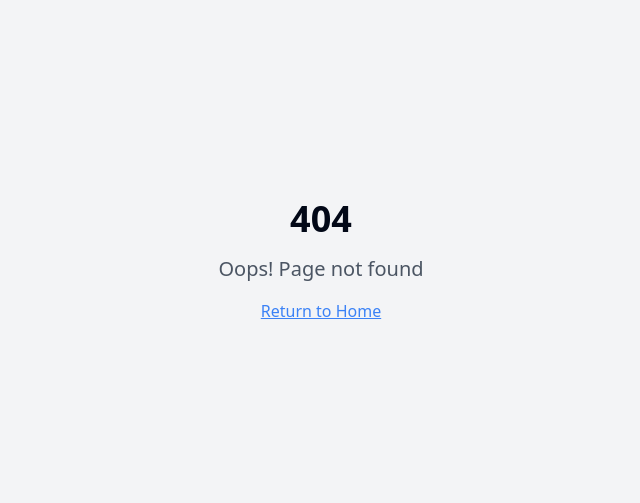
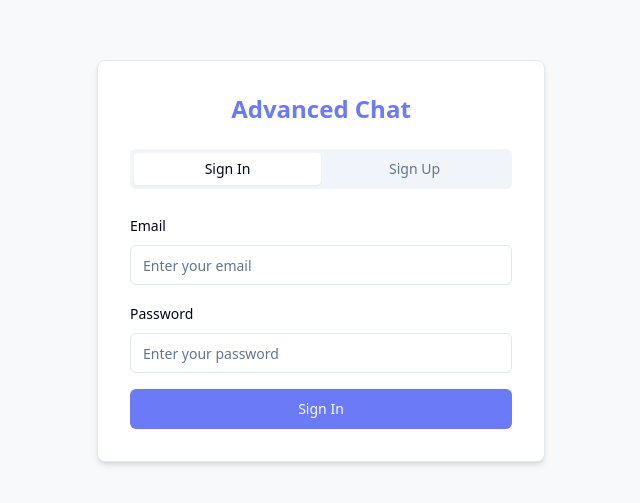
Before and after one commit to adham-ta/snappy-conversations-reimagined, a React (Vite) app: page /auth in a window 1280 px wide. Before the commit this address had no page. Shown: the part 139-642 px from the top of the page, without its empty margins (319-959 px from the left). Built offline with nearby package versions, Linux system fonts and the light colour scheme.

Commit message:
Run SQL script

```diff
--- a/src/App.tsx
+++ b/src/App.tsx
@@ -1,10 +1,14 @@
+
 import { Toaster } from "@/components/ui/toaster";
 import { Toaster as Sonner } from "@/components/ui/sonner";
 import { TooltipProvider } from "@/components/ui/tooltip";
 import { QueryClient, QueryClientProvider } from "@tanstack/react-query";
 import { BrowserRouter, Routes, Route } from "react-router-dom";
 import Index from "./pages/Index";
+import Auth from "./pages/Auth";
 import NotFound from "./pages/NotFound";
+import { AuthProvider } from "./contexts/AuthContext";
+import ProtectedRoute from "./components/ProtectedRoute";
 
 const queryClient = new QueryClient();
 
@@ -14,11 +18,15 @@ const App = () => (
       <Toaster />
       <Sonner />
       <BrowserRouter>
-        <Routes>
-          <Route path="/" element={<Index />} />
-          {/* ADD ALL CUSTOM ROUTES ABOVE THE CATCH-ALL "*" ROUTE */}
-          <Route path="*" element={<NotFound />} />
-        </Routes>
+        <AuthProvider>
+          <Routes>
+            <Route path="/auth" element={<Auth />} />
+            <Route element={<ProtectedRoute />}>
+              <Route path="/" element={<Index />} />
+            </Route>
+            <Route path="*" element={<NotFound />} />
+          </Routes>
+        </AuthProvider>
       </BrowserRouter>
     </TooltipProvider>
   </QueryClientProvider>
--- /dev/null
+++ b/src/components/ProtectedRoute.tsx
@@ -0,0 +1,23 @@
+
+import { Navigate, Outlet } from 'react-router-dom';
+import { useAuth } from '@/contexts/AuthContext';
+
+const ProtectedRoute = () => {
+  const { user, isLoading } = useAuth();
+
+  if (isLoading) {
+    return (
+      <div className="flex h-screen items-center justify-center">
+        <div className="animate-spin rounded-full h-12 w-12 border-b-2 border-chat-primary"></div>
+      </div>
+    );
+  }
+
+  if (!user) {
+    return <Navigate to="/auth" replace />;
+  }
+
+  return <Outlet />;
+};
+
+export default ProtectedRoute;
--- /dev/null
+++ b/src/components/UserMenu.tsx
@@ -0,0 +1,49 @@
+
+import { useAuth } from '@/contexts/AuthContext';
+import { Button } from '@/components/ui/button';
+import { Avatar, AvatarFallback } from '@/components/ui/avatar';
+import { LogOut, User } from 'lucide-react';
+
+const UserMenu = () => {
+  const { user, signOut } = useAuth();
+
+  if (!user) {
+    return null;
+  }
+
+  const handleSignOut = async () => {
+    await signOut();
+  };
+
+  // Get initials from email
+  const getInitials = () => {
+    if (!user.email) return 'U';
+    return user.email.substring(0, 2).toUpperCase();
+  };
+
+  return (
+    <div className="flex items-center gap-4">
+      <div className="hidden md:block text-sm text-white">
+        {user.email}
+      </div>
+
+      <Avatar className="h-8 w-8 border border-white/20">
+        <AvatarFallback className="bg-chat-primary text-white">
+          {getInitials()}
+        </AvatarFallback>
+      </Avatar>
+
+      <Button
+        variant="ghost"
+        size="icon"
+        onClick={handleSignOut}
+        className="text-white hover:bg-white/10"
+        title="Sign out"
+      >
+        <LogOut className="h-5 w-5" />
+      </Button>
+    </div>
+  );
+};
+
+export default UserMenu;
--- a/src/components/ui/tabs.tsx
+++ b/src/components/ui/tabs.tsx
@@ -1,3 +1,4 @@
+
 import * as React from "react"
 import * as TabsPrimitive from "@radix-ui/react-tabs"
 
@@ -50,4 +51,9 @@ const TabsContent = React.forwardRef<
 ))
 TabsContent.displayName = TabsPrimitive.Content.displayName
 
-export { Tabs, TabsList, TabsTrigger, TabsContent }
+export {
+  Tabs,
+  TabsList,
+  TabsTrigger,
+  TabsContent,
+}
--- /dev/null
+++ b/src/contexts/AuthContext.tsx
@@ -0,0 +1,82 @@
+
+import React, { createContext, useContext, useEffect, useState } from 'react';
+import { Session, User } from '@supabase/supabase-js';
+import { supabase } from '@/integrations/supabase/client';
+import { useNavigate } from 'react-router-dom';
+
+interface AuthContextType {
+  user: User | null;
+  session: Session | null;
+  isLoading: boolean;
+  signUp: (email: string, password: string) => Promise<{ error: Error | null }>;
+  signIn: (email: string, password: string) => Promise<{ error: Error | null }>;
+  signOut: () => Promise<void>;
+}
+
+const AuthContext = createContext<AuthContextType | undefined>(undefined);
+
+export function AuthProvider({ children }: { children: React.ReactNode }) {
+  const [user, setUser] = useState<User | null>(null);
+  const [session, setSession] = useState<Session | null>(null);
+  const [isLoading, setIsLoading] = useState(true);
+  const navigate = useNavigate();
+
+  useEffect(() => {
+    // Set up auth state listener
+    const { data: { subscription } } = supabase.auth.onAuthStateChange(
+      (event, session) => {
+        setSession(session);
+        setUser(session?.user ?? null);
+        setIsLoading(false);
+
+        if (event === 'SIGNED_IN') {
+          navigate('/');
+        } else if (event === 'SIGNED_OUT') {
+          navigate('/auth');
+        }
+      }
+    );
+
+    // Check for existing session
+    supabase.auth.getSession().then(({ data: { session } }) => {
+      setSession(session);
+      setUser(session?.user ?? null);
+      setIsLoading(false);
+    });
+
+    return () => subscription.unsubscribe();
+  }, [navigate]);
+
+  const signUp = async (email: string, password: string) => {
+    const { error } = await supabase.auth.signUp({ email, password });
+    return { error };
+  };
+
+  const signIn = async (email: string, password: string) => {
+    const { error } = await supabase.auth.signInWithPassword({ email, password });
+    return { error };
+  };
+
+  const signOut = async () => {
+    await supabase.auth.signOut();
+  };
+
+  const value = {
+    user,
+    session,
+    isLoading,
+    signUp,
+    signIn,
+    signOut,
+  };
+
+  return <AuthContext.Provider value={value}>{children}</AuthContext.Provider>;
+}
+
+export function useAuth() {
+  const context = useContext(AuthContext);
+  if (context === undefined) {
+    throw new Error('useAuth must be used within an AuthProvider');
+  }
+  return context;
+}
--- /dev/null
+++ b/src/pages/Auth.tsx
@@ -0,0 +1,155 @@
+
+import React, { useState } from 'react';
+import { useAuth } from '@/contexts/AuthContext';
+import { Navigate } from 'react-router-dom';
+import { Button } from '@/components/ui/button';
+import { Input } from '@/components/ui/input';
+import { Label } from '@/components/ui/label';
+import { Tabs, TabsContent, TabsList, TabsTrigger } from '@/components/ui/tabs';
+import { useToast } from '@/hooks/use-toast';
+
+const Auth = () => {
+  const { user, signIn, signUp, isLoading } = useAuth();
+  const { toast } = useToast();
+  const [email, setEmail] = useState('');
+  const [password, setPassword] = useState('');
+  const [isSubmitting, setIsSubmitting] = useState(false);
+
+  // Redirect if user is already logged in
+  if (user && !isLoading) {
+    return <Navigate to="/" />;
+  }
+
+  const handleSignIn = async (e: React.FormEvent) => {
+    e.preventDefault();
+    setIsSubmitting(true);
+
+    try {
+      const { error } = await signIn(email, password);
+      if (error) throw error;
+    } catch (error: any) {
+      toast({
+        title: "Error signing in",
+        description: error.message || "Please check your credentials and try again.",
+        variant: "destructive",
+      });
+    } finally {
+      setIsSubmitting(false);
+    }
+  };
+
+  const handleSignUp = async (e: React.FormEvent) => {
+    e.preventDefault();
+    setIsSubmitting(true);
+
+    try {
+      const { error } = await signUp(email, password);
+      if (error) throw error;
+
+      toast({
+        title: "Account created",
+        description: "Please check your email to confirm your registration.",
+      });
+    } catch (error: any) {
+      toast({
+        title: "Error signing up",
+        description: error.message || "An unexpected error occurred.",
+        variant: "destructive",
+      });
+    } finally {
+      setIsSubmitting(false);
+    }
+  };
+
+  return (
+    <div className="flex min-h-screen items-center justify-center bg-chat-light p-4">
+      <div className="w-full max-w-md">
+        <div className="rounded-lg border bg-white p-8 shadow-md">
+          <h1 className="mb-6 text-center text-2xl font-bold text-chat-primary">Advanced Chat</h1>
+
+          <Tabs defaultValue="signin" className="w-full">
+            <TabsList className="grid w-full grid-cols-2 mb-6">
+              <TabsTrigger value="signin">Sign In</TabsTrigger>
+              <TabsTrigger value="signup">Sign Up</TabsTrigger>
+            </TabsList>
+
+            <TabsContent value="signin">
+              <form onSubmit={handleSignIn} className="space-y-4">
+                <div className="space-y-2">
+                  <Label htmlFor="signin-email">Email</Label>
+                  <Input
+                    id="signin-email"
+                    type="email"
+                    value={email}
+                    onChange={(e) => setEmail(e.target.value)}
+                    placeholder="Enter your email"
+                    required
+                  />
+                </div>
+
+                <div className="space-y-2">
+                  <Label htmlFor="signin-password">Password</Label>
+                  <Input
+                    id="signin-password"
+                    type="password"
+                    value={password}
+                    onChange={(e) => setPassword(e.target.value)}
+                    placeholder="Enter your password"
+                    required
+                  />
+                </div>
+
+                <Button
+                  type="submit"
+                  className="w-full bg-chat-primary hover:bg-chat-primary/90"
+                  disabled={isSubmitting}
+                >
+                  {isSubmitting ? "Signing in..." : "Sign In"}
+                </Button>
+              </form>
+            </TabsContent>
+
+            <TabsContent value="signup">
+              <form onSubmit={handleSignUp} className="space-y-4">
+                <div className="space-y-2">
+                  <Label htmlFor="signup-email">Email</Label>
+                  <Input
+                    id="signup-email"
+                    type="email"
+                    value={email}
+                    onChange={(e) => setEmail(e.target.value)}
+                    placeholder="Enter your email"
+                    required
+                  />
+                </div>
+
+                <div className="space-y-2">
+                  <Label htmlFor="signup-password">Password</Label>
+                  <Input
+                    id="signup-password"
+                    type="password"
+                    value={password}
+                    onChange={(e) => setPassword(e.target.value)}
+                    placeholder="Create a password"
+                    required
+                    minLength={6}
+                  />
+                </div>
+
+                <Button
+                  type="submit"
+                  className="w-full bg-chat-primary hover:bg-chat-primary/90"
+                  disabled={isSubmitting}
+                >
+                  {isSubmitting ? "Signing up..." : "Sign Up"}
+                </Button>
+              </form>
+            </TabsContent>
+          </Tabs>
+        </div>
+      </div>
+    </div>
+  );
+};
+
+export default Auth;
--- a/src/pages/Index.tsx
+++ b/src/pages/Index.tsx
@@ -1,11 +1,13 @@
 
 import Chat from '@/components/Chat';
+import UserMenu from '@/components/UserMenu';
 
 const Index = () => {
   return (
     <div className="h-screen flex flex-col">
-      <header className="p-4 bg-chat-primary text-white">
+      <header className="p-4 bg-chat-primary text-white flex justify-between items-center">
         <h1 className="text-xl font-semibold">Advanced Chat</h1>
+        <UserMenu />
       </header>
 
       <main className="flex-1 overflow-hidden">
```
